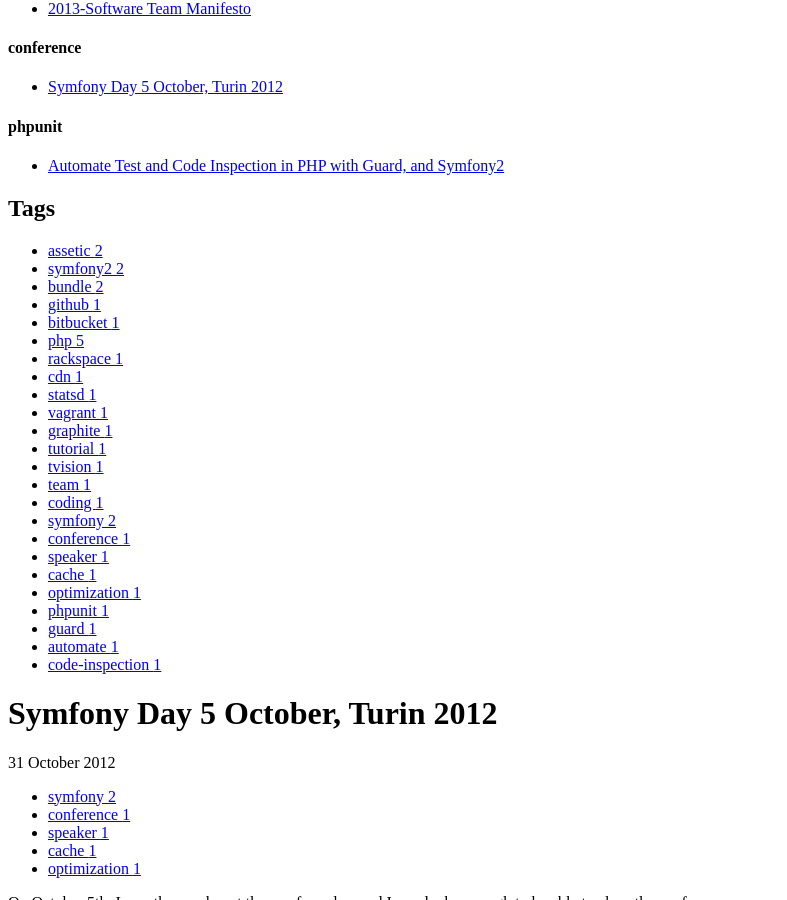
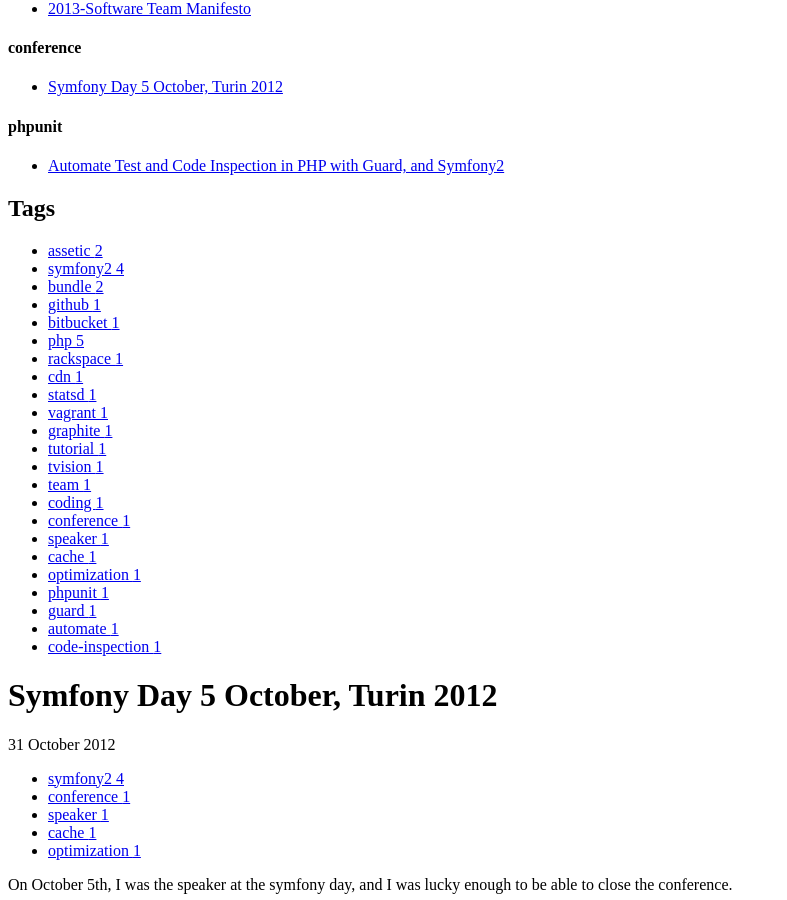
Before and after one commit to liuggio/liuggio.github.com, a Jekyll site: the page built from _posts/2012-10-31-symfony-day-5-october-turin-2012.md, in a window 1280 px wide and 900 px high, scrolled down 824 px. Shown: the whole window, without its empty margins (0-787 px from the left). Built offline with Jekyll 4.4.1, drawn with Linux system fonts in a browser that asks for light colours; nearby versions of some CDN libraries; some web fonts are replaced; library files that are not in the unit come from our copies; comment, search, counter and statistics services are not loaded.

Commit message:
fixed tags symfony2

```diff
--- a/_posts/2012-10-31-symfony-day-5-october-turin-2012.md
+++ b/_posts/2012-10-31-symfony-day-5-october-turin-2012.md
@@ -3,7 +3,7 @@
 title: "Symfony Day 5 October, Turin 2012"
 description: "Speaker at Symfonyday in Turin"
 category: conference
-tags: [symfony, conference, speaker, cache, optimization]
+tags: [symfony2, conference, speaker, cache, optimization]
 date: 2012-10-31 23:01:25
 publish: false
 ---
--- a/_posts/2013-01-03-automate-test-and-code-inspection-in-php-with-guard-and-symfony2.md
+++ b/_posts/2013-01-03-automate-test-and-code-inspection-in-php-with-guard-and-symfony2.md
@@ -3,7 +3,7 @@
 title: "Automate Test and Code Inspection in PHP with Guard, and Symfony2"
 description: "Automate Test and Code Inspection with Guard and Symfony2"
 category: phpunit
-tags: [phpunit, symfony, guard, php, automate, code-inspection]
+tags: [phpunit, symfony2, guard, php, automate, code-inspection]
 ---
 {% include JB/setup %}
 
```
Also changed, not shown: 11 other files.
